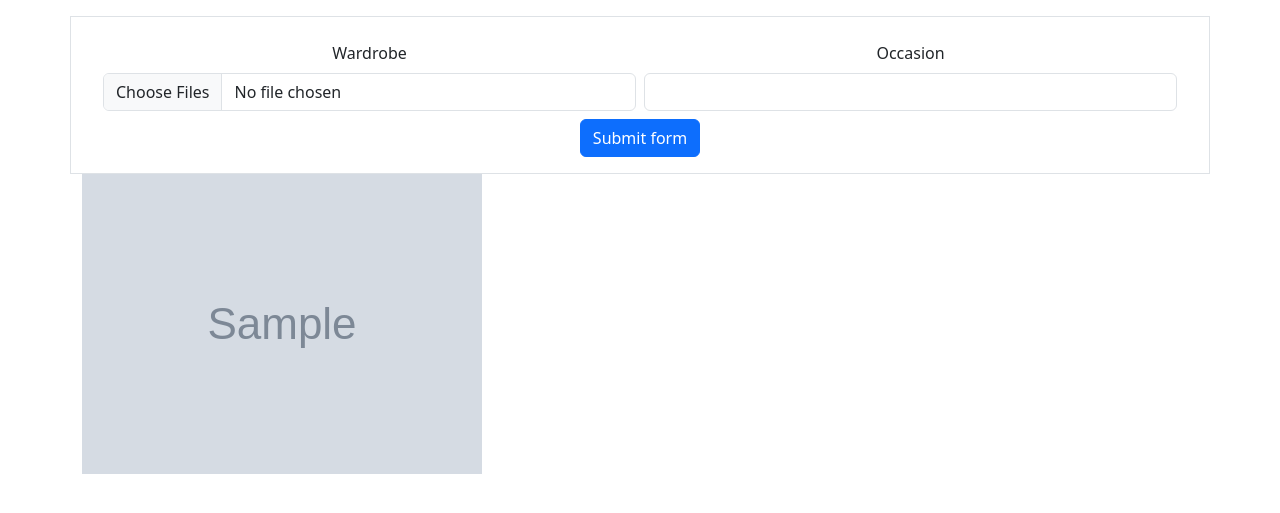
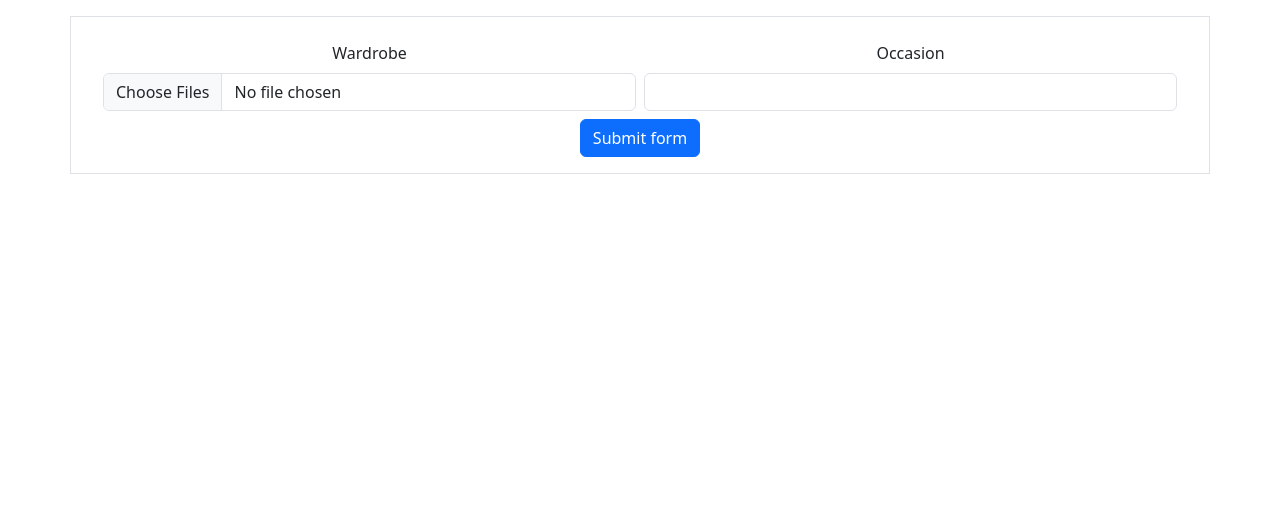
Before and after one commit to Yatin-Malhotra/Fashioner, a Flask app: template templates/index.html in a window 1280 px wide. Shown: the part 50-563 px from the top of the page. Run offline with Flask 3, Linux system fonts and the light colour scheme; the template is opened without the code that fills it: most values are stand-ins (such as "Sample title", 1, 10 or a date in 2020); grey boxes marked "Sample" are stand-in pictures.

Commit message:
Update index.html

```diff
--- a/templates/index.html
+++ b/templates/index.html
@@ -3,6 +3,11 @@
 <head>
     <link href="https://cdn.jsdelivr.net/npm/bootstrap@5.3.0-alpha3/dist/css/bootstrap.min.css" rel="stylesheet" integrity="sha384-KK94CHFLLe+nY2dmCWGMq91rCGa5gtU4mk92HdvYe+M/SXH301p5ILy+dN9+nJOZ" crossorigin="anonymous">
     <script src="https://cdn.jsdelivr.net/npm/bootstrap@5.3.0-alpha3/dist/js/bootstrap.bundle.min.js" integrity="sha384-ENjdO4Dr2bkBIFxQpeoTz1HIcje39Wm4jDKdf19U8gI4ddQ3GYNS7NTKfAdVQSZe" crossorigin="anonymous"></script>
+    <style>
+      img {
+        width: 200px;
+      }
+    </style>
     <meta charset="UTF-8">
     <meta http-equiv="X-UA-Compatible" content="IE=edge">
     <meta name="viewport" content="width=device-width, initial-scale=1.0">
@@ -20,12 +25,12 @@
         <form action="#" method="post" class="row g-2 m-3 text-center" enctype="multipart/form-data">
             <div class="col-md-6">
                 <label for="formFileMultiple" class="form-label">Wardrobe</label>
-                <input class="form-control" type="file" id="formFileMultiple" name="files[]" multiple >
+                <input class="form-control" type="file" id="formFileMultiple" name="files[]" multiple>
               </div>
 
               <div class="col-md-6">
                 <label for="validationDefault02" class="form-label">Occasion</label>
-                <input type="text" class="form-control" id="validationDefault02" value="" required>
+                <input type="text" class="form-control" id="validationDefault02" value="" name="event" required>
               </div>
 
               <div class="mt-6 col-md-12">
@@ -34,16 +39,22 @@
         </form>
     </div>
 
-    {% if filenames %}
-    <div class="container">
-        <!-- {% block outfit %} {% endblock %} -->
-        {% for filename in filenames %}
-            <div>
-                <img src="{{ url_for('static', filename=filename) }}" alt="Uploaded Image">
-            </div>
-        {% endfor %}
+    {% block outfit %} {% endblock %}
+    <!-- {% if outfits %}
+        <div class="container mt-5">
+
+          <div class="row">
+          {% for outfit in outfits %}
+              <div class="col-md-4 text-center">
+                  <img src="{{ url_for('static', filename=outfit)}}" class="img-thumbnail" alt="Uploaded Image">
+              </div>
+          {% endfor %}
+        </div>
     </div>
-    {% endif %}
+    <form action="/reset" method="post">
+      <button type="submit" class="btn btn-primary">Reset Wardrobe</button>
+    </form>
+    {% endif %} -->
 
 
     <script src="https://cdn.jsdelivr.net/npm/@popperjs/core@2.11.7/dist/umd/popper.min.js" integrity="sha384-zYPOMqeu1DAVkHiLqWBUTcbYfZ8osu1Nd6Z89ify25QV9guujx43ITvfi12/QExE" crossorigin="anonymous"></script>
```
